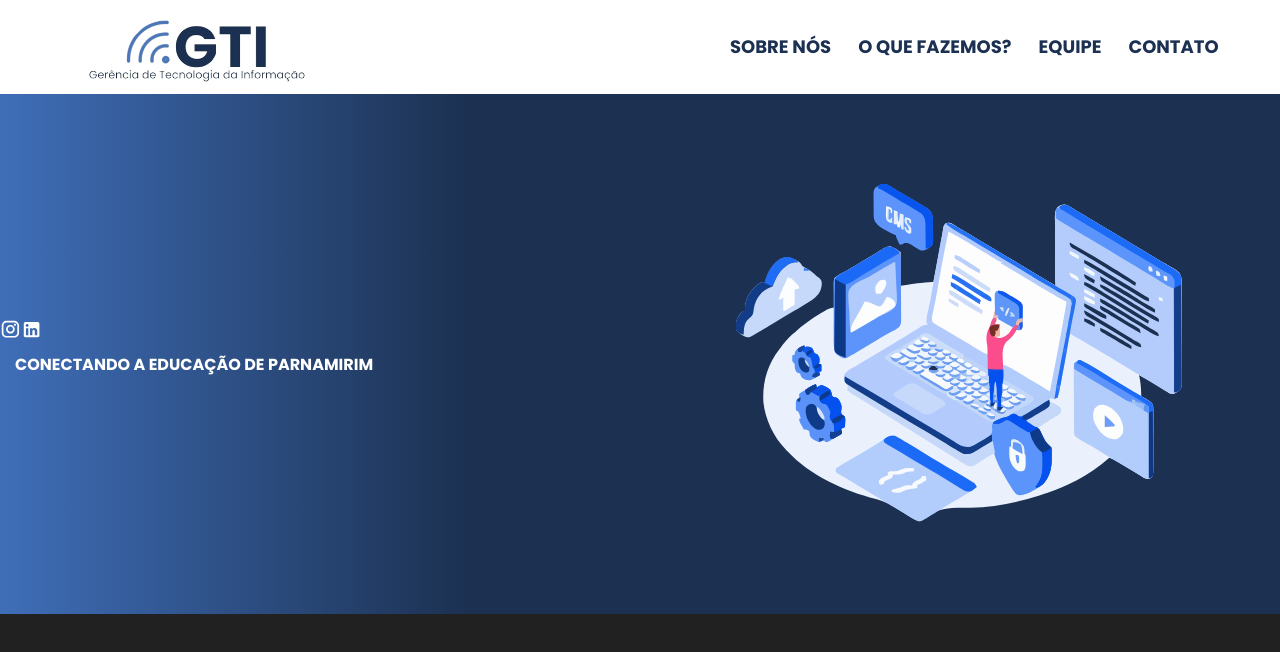
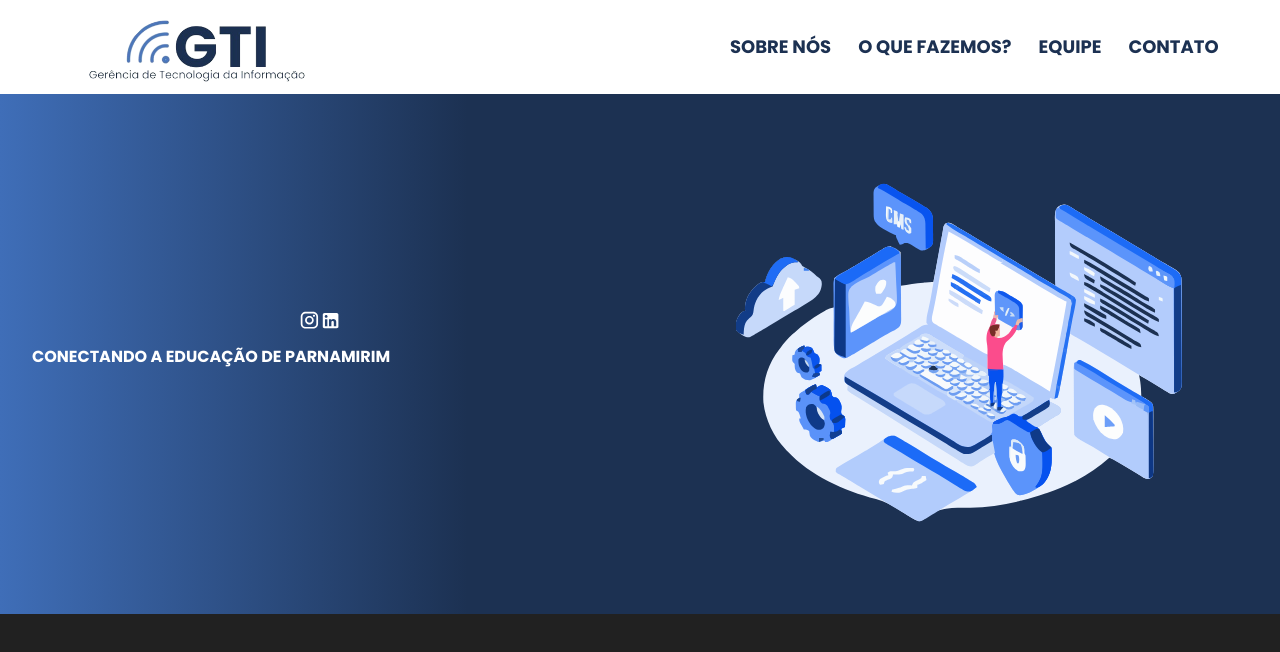
Before and after one commit to gtismedev/gti-landingpage, a plain HTML site: page index.html in a window 1280 px wide. Drawn offline with Linux system fonts and the light colour scheme.

Commit message:
fix: correção no .menu__hero-text

```diff
--- a/css/hero/hero.css
+++ b/css/hero/hero.css
@@ -18,7 +18,6 @@
   width: 100%;
   display: flex;
   flex-direction: column;
-
 }
 
 .menu__hero-text {
@@ -30,8 +29,10 @@
   line-height: 20px;
   text-transform: uppercase;
   display: flex;
-  padding: 15px;
-
+  padding: 16px;
+  text-align: start;
+  align-items: start;
+  margin: 16px;
 }
 
 .menu__hero-img {
@@ -39,8 +40,7 @@
 }
 
 .menu__hero-icon{
+  height: 5px;
   display: flex;
-  justify-content: center;
-  text-align: center;
-  align-self: flex-start;
+  align-self:center;
 }
```
